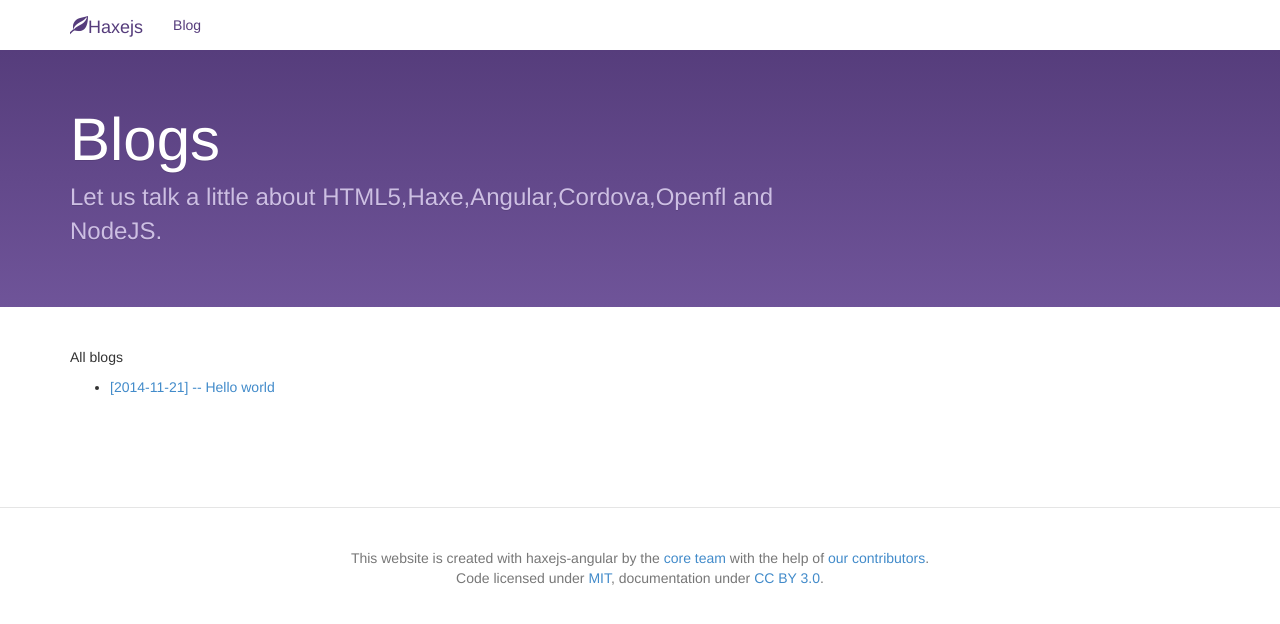
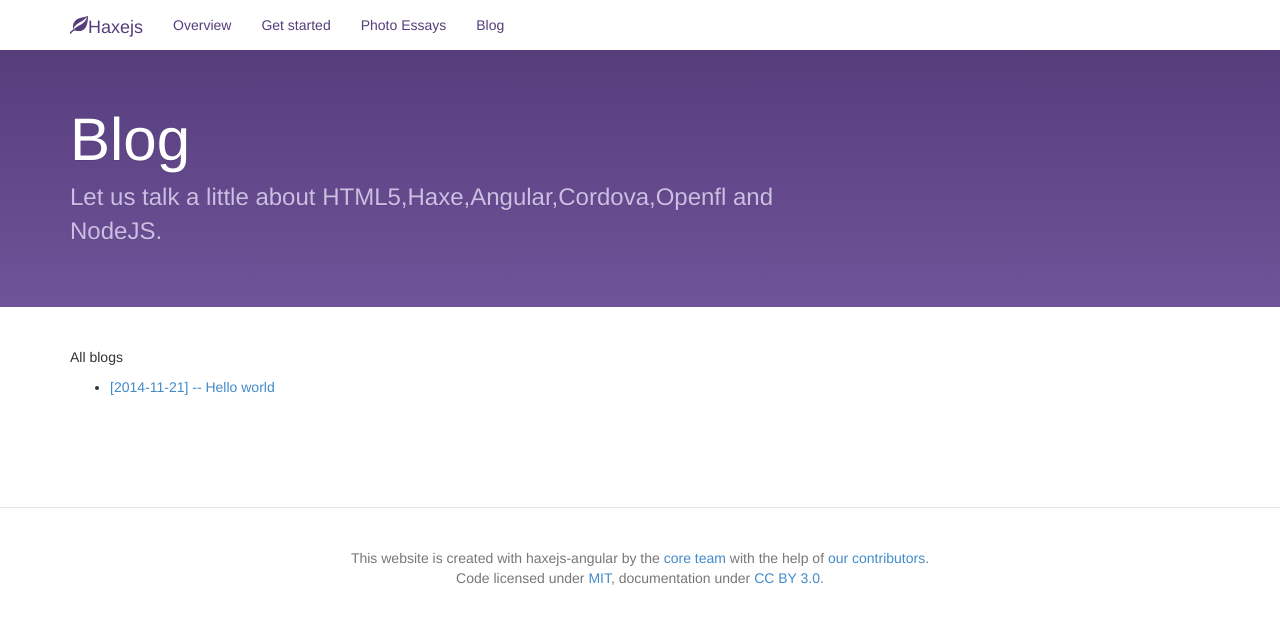
Before and after one commit to haxejs/haxejs.com, a Jekyll site: the page built from blog.html, in a window 1280 px wide. Shown: the top 624 px of the page. Built offline with Jekyll 4.4.1, drawn with Linux system fonts in a browser that asks for light colours; Markdown is read by kramdown in place of the engine named in the settings.

Commit message:
Minor fix

```diff
--- a/_layouts/default.html
+++ b/_layouts/default.html
@@ -32,24 +32,24 @@
         <nav class="collapse navbar-collapse bs-navbar-collapse" role="navigation">
 
           <ul class="nav navbar-nav">
+            <li><a href="/#!/understand">Overview</a></li>
+            <li><a href="/#!/getstarted">Get started</a></li>
+            <li><a href="/#!/kanduoduo">Photo Essays</a></li>
+            <li><a href="/blog.html">Blog</a></li>
             <!--
-            <li><a href="/#!/understand" translate="UNDERSTAND_TITLE"></a></li>
-            <li><a href="/#!/getstarted" translate="GETSTARTED_TITLE"></a></li>
-            <li><a href="/#!/kanduoduo" translate="KANDUODUO_TITLE"></a></li>
             <li><a href="/#!/showcase"   translate="SHOWCASE_TITLE"></a></li>
             -->
-            <li><a href="/blogs.html">Blog</a></li>
           </ul>
         <!--
           <ul class="nav navbar-nav navbar-right">
             <li><a href="http://demo.haxejs.com" >Demo</a></li>
             <li><a href="http://forum.haxejs.com" >Forum</a></li>
           </ul>
-        -->
           <ul class="nav navbar-nav navbar-right" ng-controller="switchLangCtrl">
             <li><a ng-click="switchLangCtrl.changeLanguage('zh')" translate="BUTTON_TEXT_ZH"></a></li>
             <li><a ng-click="switchLangCtrl.changeLanguage('en')" translate="BUTTON_TEXT_EN"></a></li>
           </ul>
+        -->
         </nav>
       </div>
     </header>
--- a/blogs.html
+++ b/blog.html
@@ -1,6 +1,6 @@
 ---
 layout: default
-title: Blogs
+title: Blog
 description: Let us talk a little about HTML5,Haxe,Angular,Cordova,Openfl and NodeJS.
 ---
 <div class="container bs-docs-container">
```
